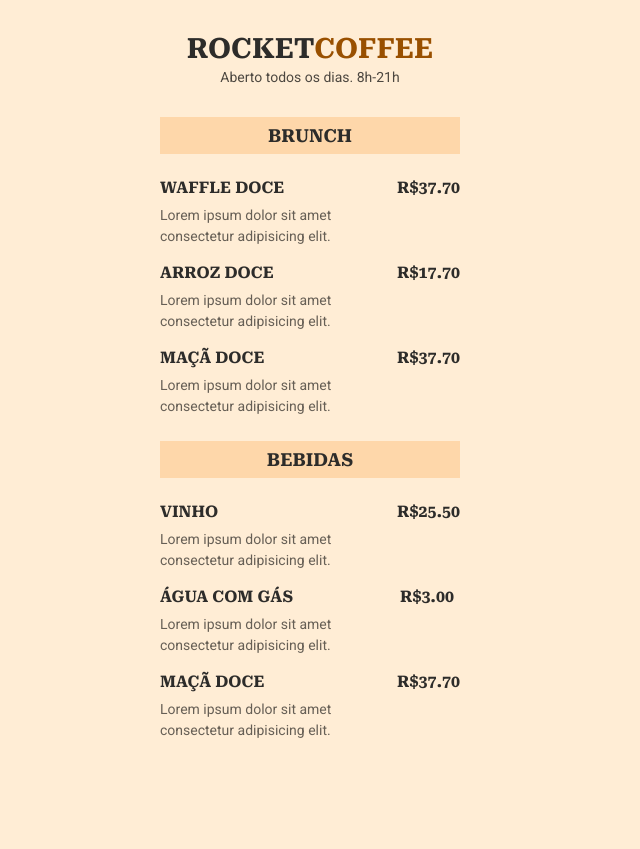
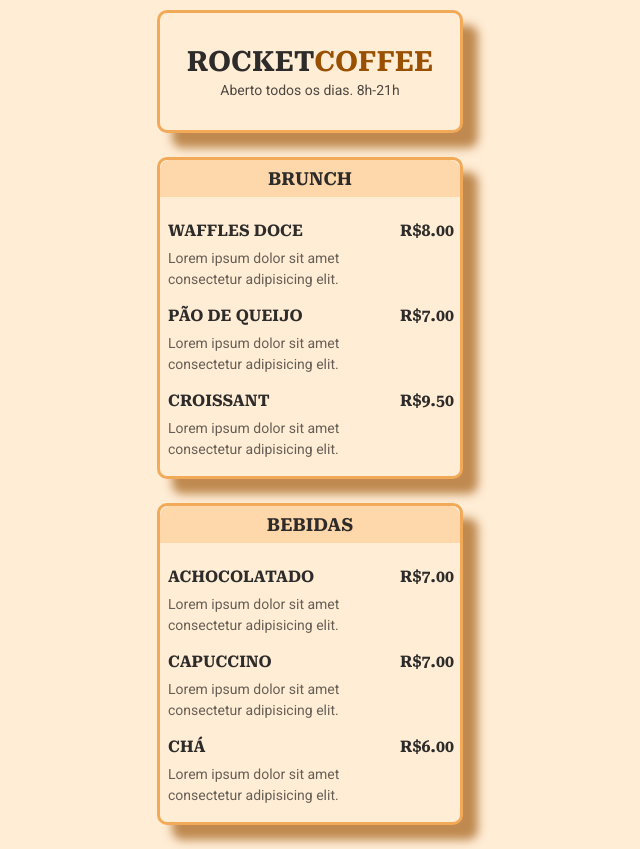
Before and after one commit to rafael-alves-teixeira/MenuCafeteria, a plain HTML site: page index.html in a window 1280 px wide. Shown: the whole page, without its empty margins (330-970 px from the left). Before the commit the page ends 800 px from the top, so only its background shows below. Drawn offline with Linux system fonts and the light colour scheme.

Commit message:
Fixing styles, added bg image

```diff
--- a/index.html
+++ b/index.html
@@ -27,36 +27,36 @@
         <ul>
             <li>
                 <div class="details">
-                    <h3>Waffle Doce</h3>
+                    <h3>Waffles Doce</h3>
                     <p class="description">
                         Lorem ipsum dolor sit amet consectetur adipisicing elit.
                     </p>
                 </div>
                 <strong class="price">
-                    R$37.70
+                    R$8.00
                 </strong>
             </li>
 
             <li>
                 <div class="details">
-                    <h3>Arroz Doce</h3>
+                    <h3>Pão de Queijo</h3>
                     <p class="description">
                         Lorem ipsum dolor sit amet consectetur adipisicing elit.
                     </p>
                 </div>
                 <strong class="price">
-                    R$17.70
+                    R$7.00
                 </strong>
             </li>
             <li>
                 <div class="details">
-                    <h3>Maçã Doce</h3>
+                    <h3>Croissant</h3>
                     <p class="description">
                         Lorem ipsum dolor sit amet consectetur adipisicing elit.
                     </p>
                 </div>
                 <strong class="price">
-                    R$37.70
+                    R$9.50
                 </strong>
             </li>
 
@@ -74,36 +74,36 @@
         <ul>
             <li>
                 <div class="details">
-                    <h3>Vinho</h3>
+                    <h3>Achocolatado</h3>
                     <p class="description">
                         Lorem ipsum dolor sit amet consectetur adipisicing elit.
                     </p>
                 </div>
                 <strong class="price">
-                    R$25.50
+                    R$7.00
                 </strong>
             </li>
 
             <li>
                 <div class="details">
-                    <h3>Água com Gás</h3>
+                    <h3>Capuccino</h3>
                     <p class="description">
                         Lorem ipsum dolor sit amet consectetur adipisicing elit.
                     </p>
                 </div>
                 <strong class="price">
-                    R$3.00
+                    R$7.00
                 </strong>
             </li>
             <li>
                 <div class="details">
-                    <h3>Maçã Doce</h3>
+                    <h3>Chá</h3>
                     <p class="description">
                         Lorem ipsum dolor sit amet consectetur adipisicing elit.
                     </p>
                 </div>
                 <strong class="price">
-                    R$37.70
+                    R$6.00
                 </strong>
             </li>
 
--- a/style.css
+++ b/style.css
@@ -5,6 +5,7 @@
 
 body {
     background-color: #FFEDD5;
+    /* background-image: url("./wallpaperCoffee.jpg"); */
     font-family: 'Roboto', sans-serif;
 }
 
@@ -18,16 +19,30 @@ h1, h2, h3, .price {
     color: #2D2C2A;
 }
 
-header {
-    padding: 32px 0;
+/* header {
+   padding: 32px 0;
    text-align: center;
-}
+   margin-bottom: 240px;
+   border-radius: 4px;
+} */
 
 header,
 section {
     max-width: 300px;
     margin: 0 auto;
+    background-color: #FFEDD5;
+    border-radius: 10px;
+    border: solid 3px #eb8211a1; /*Adicionei 3px*/
+    box-shadow: 15px 15px 10px #994f00a1;
+    margin-bottom: 24px;
 }
+
+header {
+    padding: 32px 0;
+    text-align: center;
+    margin-top: 10px; /*Adicionei*/
+    margin-bottom: 24px;
+ }
 
 header h1 {
     margin-bottom: 4px;
@@ -46,10 +61,11 @@ header p {
 
     color: rgba(0, 0, 0, 0.7);
 
+
 }
 
 section {
-    margin-bottom: 24px;
+    margin-top: 3px; /*-adicionei-*/
 }
 
 section h2 {
@@ -59,6 +75,8 @@ section h2 {
 
     margin-bottom: 24px;
     font-size: 18px;
+    border-radius: 10px 10px 0 0; /*-adicionei-*/
+
 }
 
 ul li {
@@ -74,6 +92,7 @@ li .details {
     margin-bottom: 8px;
     font-size: 16px;
     line-height: 19px;
+    margin-left: 8px;
 
 }
 
@@ -81,4 +100,6 @@ li .details {
     color: rgba(0, 0, 0, 0.6);
     font-size: 14px;
     line-height: 21px;
+    margin-left: 8px;
+
 }
```
Also changed, not shown: 1 other file.
